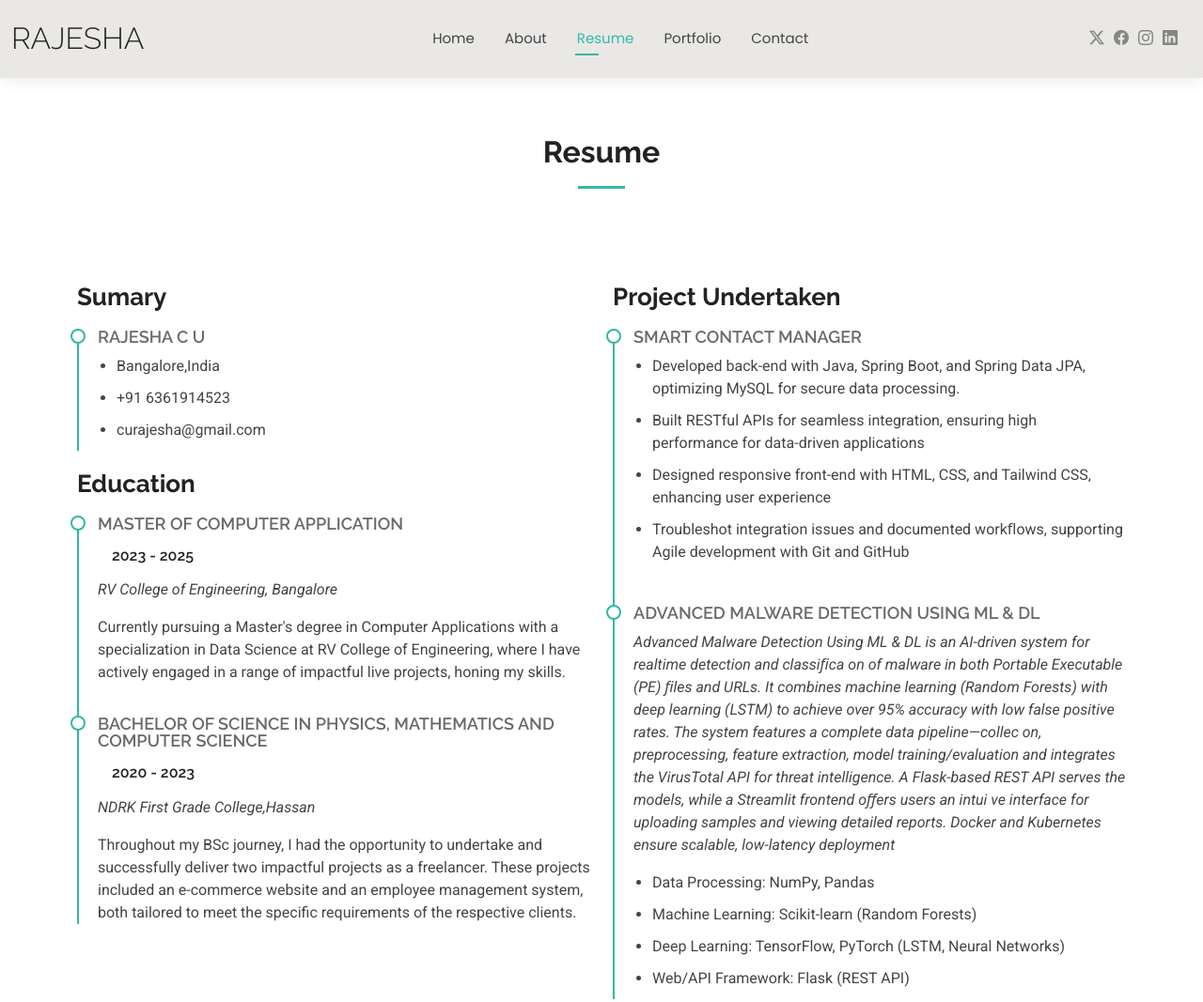
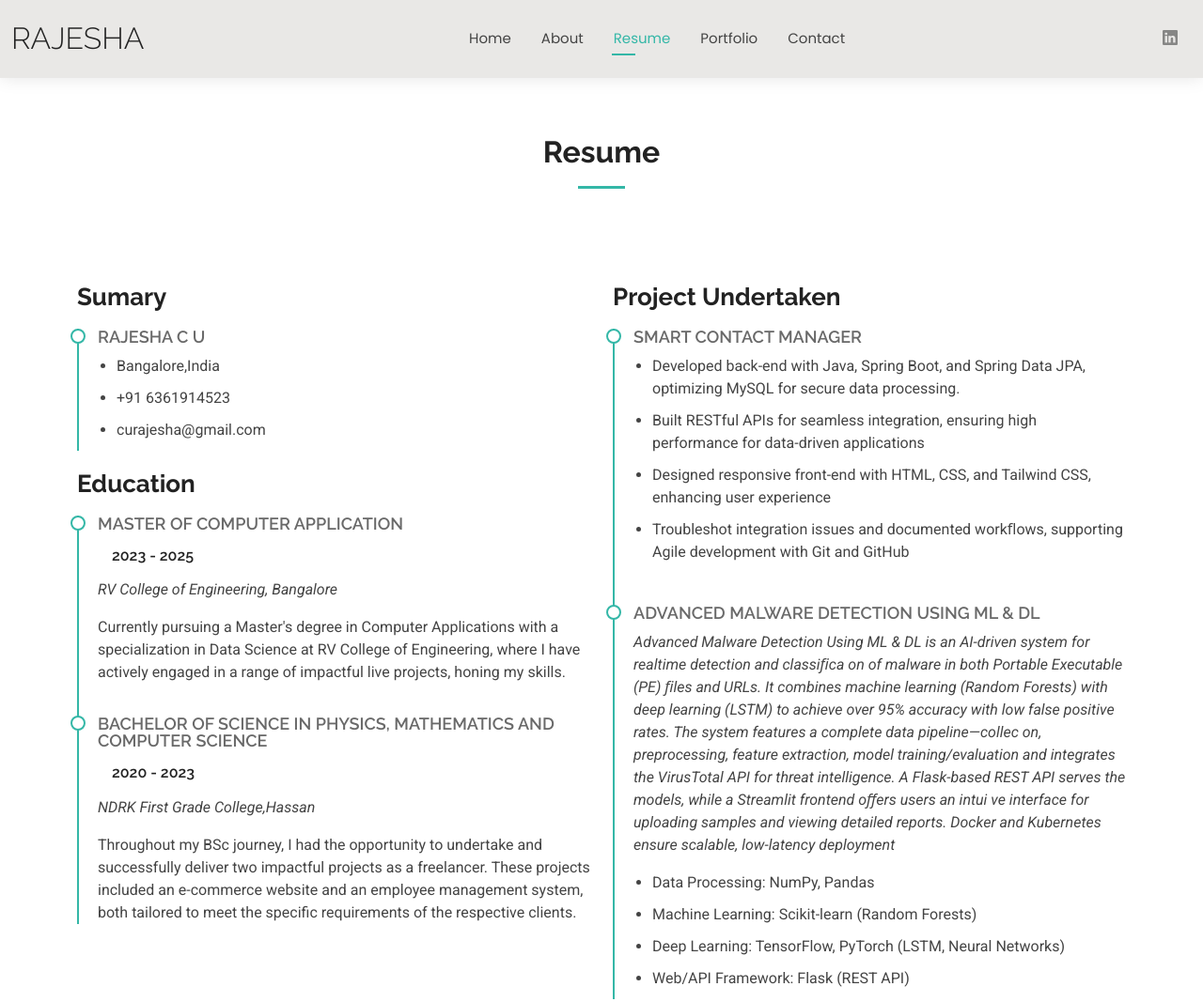
Before and after one commit to rajeshacu/Portfolio, a plain HTML site: page resume.html in a window 1280 px wide. Shown: the top 1067 px of the page at 94% size. Drawn offline with Linux system fonts and the light colour scheme.

Commit message:
resolved bugs

```diff
--- a/resume.html
+++ b/resume.html
@@ -4,7 +4,7 @@
 <head>
   <meta charset="utf-8">
   <meta content="width=device-width, initial-scale=1.0" name="viewport">
-  <title>Resume - Kelly Bootstrap Template</title>
+  <title>Resume</title>
   <meta name="description" content="">
   <meta name="keywords" content="">
 
@@ -52,9 +52,9 @@
       </nav>
 
       <div class="header-social-links">
-        <a href="#" class="twitter"><i class="bi bi-twitter-x"></i></a>
+        <!-- <a href="#" class="twitter"><i class="bi bi-twitter-x"></i></a>
         <a href="#" class="facebook"><i class="bi bi-facebook"></i></a>
-        <a href="#" class="instagram"><i class="bi bi-instagram"></i></a>
+        <a href="#" class="instagram"><i class="bi bi-instagram"></i></a> -->
         <a href="https://www.linkedin.com/in/rajeshacu/" class="linkedin"><i class="bi bi-linkedin"></i></a>
       </div>
 
```
